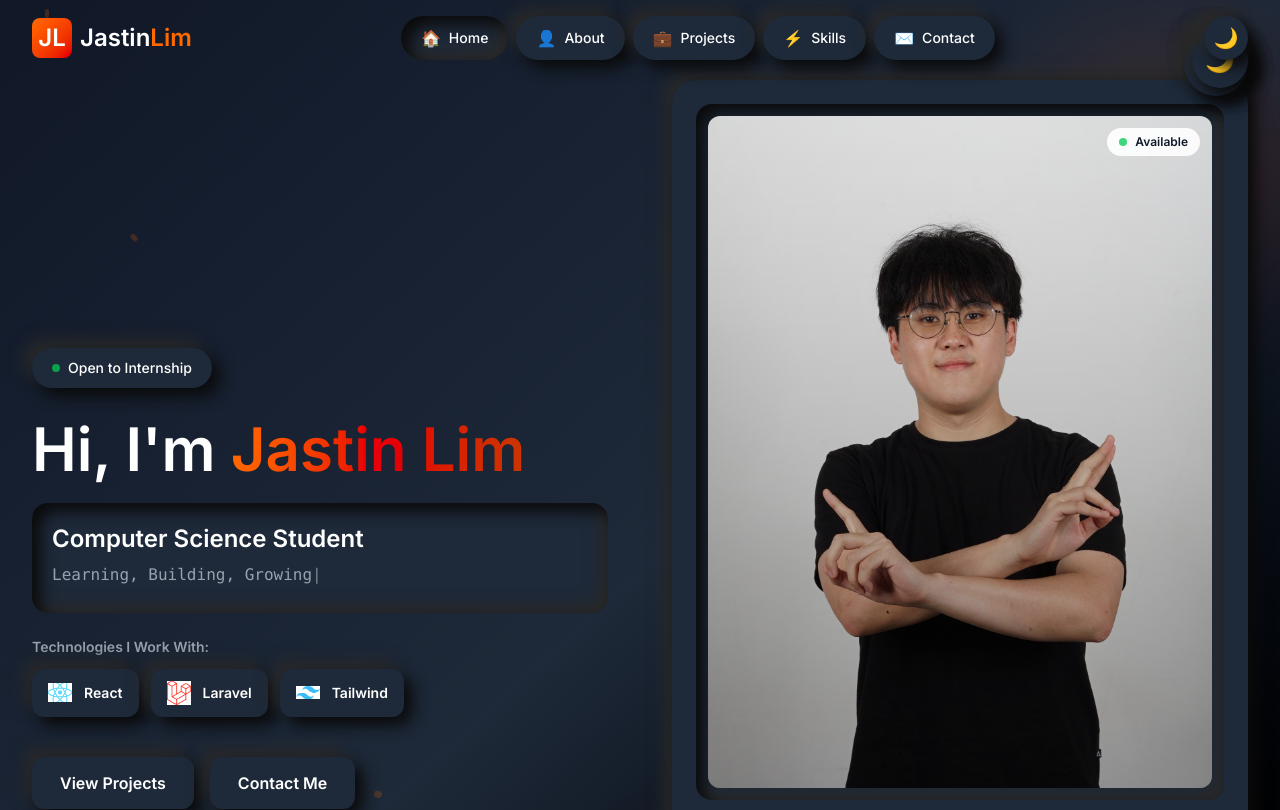
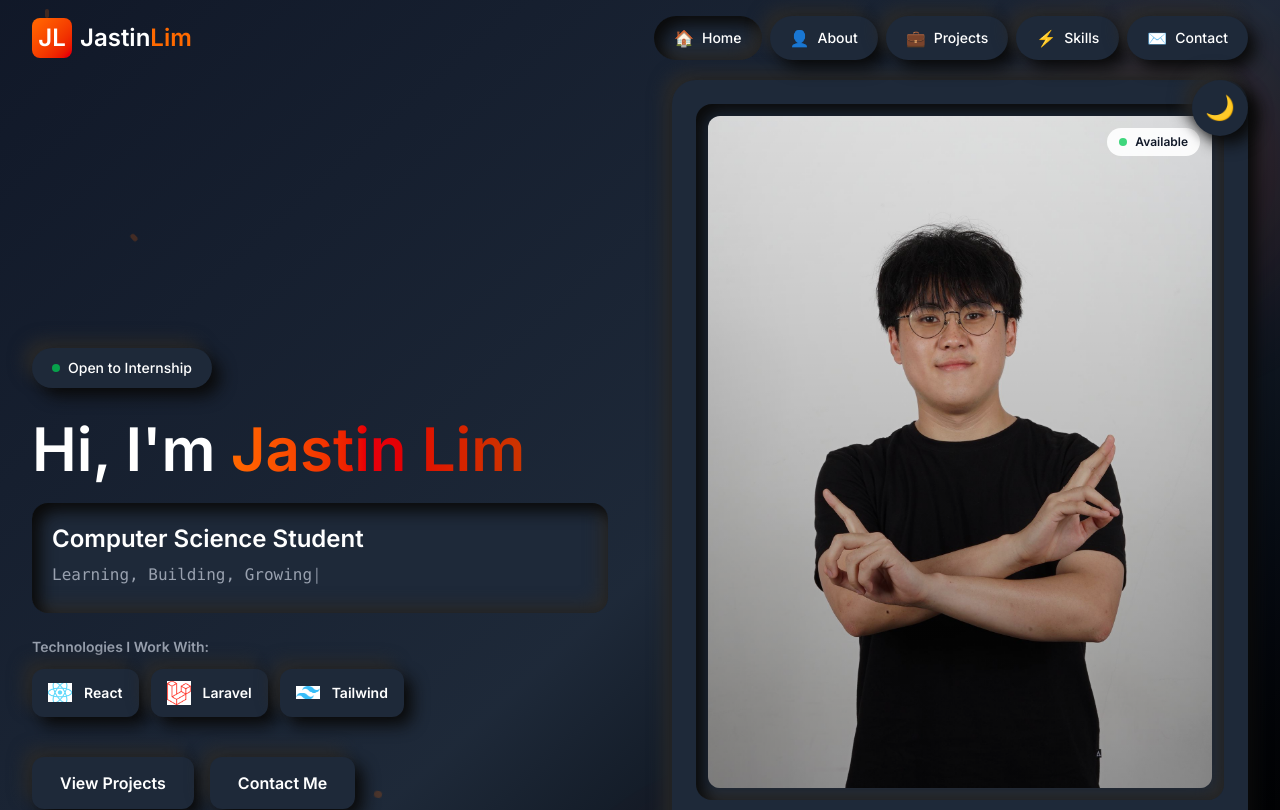
Before and after one commit to JazeL2304/JastinLim-Portfolio-Fullstack, a React (Vite) app in the folder portfolio-frontend/: page / in a window 1280 px wide. Shown: the top 810 px of the page. Built offline with nearby package versions, Linux system fonts and the light colour scheme.

Commit message:
Perbaikan Porto 3

```diff
--- a/portfolio-frontend/src/App.jsx
+++ b/portfolio-frontend/src/App.jsx
@@ -1,57 +1,53 @@
 import { useState, useEffect } from 'react';
+import { DarkModeProvider } from './contexts/DarkModeContext';
 import LoadingAnimation from './components/LoadingAnimation';
-import Navbar from './components/Navbar'; // Hanya navbar
-import Footer from './components/Footer'; // Footer terpisah
+import Navbar from './components/Navbar';
 import Hero from './components/Hero';
-import AboutContact from './components/About';
+import About from './components/About';
 import Projects from './components/Projects';
 import Skills from './components/Skills';
+import Footer from './components/Footer';
 
 function App() {
-  const [isLoading, setIsLoading] = useState(true);
+  const [loading, setLoading] = useState(true);
 
   useEffect(() => {
-    // Loading selesai setelah 3 detik
+    // Simulate loading
     const timer = setTimeout(() => {
-      setIsLoading(false);
+      setLoading(false);
     }, 3000);
 
     return () => clearTimeout(timer);
   }, []);
 
-  // Tampilkan loading dulu
-  if (isLoading) {
+  if (loading) {
     return <LoadingAnimation />;
   }
 
-  // Setelah loading selesai, tampilkan website
   return (
-    <div className="flex flex-col min-h-screen">
-      {/* Navbar - Fixed di atas */}
+    <DarkModeProvider>
+      <div className="App">
         <Navbar />
-
-      {/* Main Content - Flex grow untuk push footer ke bawah */}
-      <main className="flex-1">
+        <main>
           <section id="home">
             <Hero />
           </section>
-
           <section id="about">
-          <AboutContact />
+            <About />
           </section>
-
           <section id="projects">
             <Projects />
           </section>
-
           <section id="skills">
             <Skills />
           </section>
+          <section id="contact">
+            {/* Contact sudah ada di About.jsx */}
+          </section>
         </main>
-
-      {/* Footer - Akan berada di paling bawah */}
         <Footer />
       </div>
+    </DarkModeProvider>
   );
 }
 
--- a/portfolio-frontend/src/components/About.jsx
+++ b/portfolio-frontend/src/components/About.jsx
@@ -1,8 +1,11 @@
 import { useState } from 'react';
+import { useDarkMode } from '../contexts/DarkModeContext';
 import myPhoto from '../assets/photo/FOTO_JASTIN_1.jpg';
 
 function AboutContact() {
-  const [isDark, setIsDark] = useState(true);
+  // Gunakan Context untuk Dark Mode (HAPUS state lokal)
+  const { isDark, bgClass, cardBg, textColor, textMuted, neumorph, neumorphInset } = useDarkMode();
+
   const [formData, setFormData] = useState({
     name: '',
     email: '',
@@ -23,22 +26,6 @@ function AboutContact() {
     });
   };
 
-  const bgClass = isDark
-    ? 'bg-gradient-to-br from-gray-900 via-gray-800 to-black'
-    : 'bg-gradient-to-br from-gray-100 via-gray-200 to-gray-300';
-
-  const cardBg = isDark ? 'bg-gray-800' : 'bg-gray-200';
-  const textColor = isDark ? 'text-white' : 'text-gray-900';
-  const textMuted = isDark ? 'text-gray-400' : 'text-gray-600';
-
-  const neumorph = isDark
-    ? 'shadow-[8px_8px_16px_#0a0a0a,-8px_-8px_16px_#2a2a2a]'
-    : 'shadow-[8px_8px_16px_#bebebe,-8px_-8px_16px_#ffffff]';
-
-  const neumorphInset = isDark
-    ? 'shadow-[inset_8px_8px_16px_#0a0a0a,inset_-8px_-8px_16px_#2a2a2a]'
-    : 'shadow-[inset_8px_8px_16px_#bebebe,inset_-8px_-8px_16px_#ffffff]';
-
   return (
     <div className={`min-h-screen ${bgClass} py-20 transition-all duration-500 relative overflow-hidden`}>
       {/* Background Effects */}
@@ -47,13 +34,7 @@ function AboutContact() {
         <div className="absolute bottom-20 left-20 w-80 h-80 bg-red-500/10 rounded-full blur-3xl" />
       </div>
 
-      {/* Dark Mode Toggle */}
-      <button
-        onClick={() => setIsDark(!isDark)}
-        className={`fixed top-8 right-8 z-50 w-14 h-14 rounded-full ${cardBg} ${neumorph} flex items-center justify-center transition-all duration-300 hover:scale-110 text-2xl`}
-      >
-        {isDark ? '🌙' : '☀️'}
-      </button>
+      {/* DARK MODE TOGGLE DIHAPUS DARI SINI */}
 
       <div className="max-w-7xl mx-auto px-8 relative z-10">
         {/* ABOUT SECTION */}
--- a/portfolio-frontend/src/components/Footer.jsx
+++ b/portfolio-frontend/src/components/Footer.jsx
@@ -1,5 +1,6 @@
 import { useState } from 'react';
 import { Heart, Mail, MapPin, Phone, Github, Linkedin, Twitter, Instagram, ArrowUp } from 'lucide-react';
+import { useDarkMode } from '../contexts/DarkModeContext';
 
 function Footer() {
   const [isDark, setIsDark] = useState(true);
--- a/portfolio-frontend/src/components/Hero.jsx
+++ b/portfolio-frontend/src/components/Hero.jsx
@@ -1,11 +1,14 @@
 import { useState, useEffect } from 'react';
+import { useDarkMode } from '../contexts/DarkModeContext';
 import reactIcon from '../assets/photo/react.png';
 import laravelIcon from '../assets/photo/laravel.png';
 import tailwindIcon from '../assets/photo/tailwind.png';
 import myPhoto from '../assets/photo/FOTO_JASTIN_1.jpg';
 
 function Hero() {
-  const [isDark, setIsDark] = useState(true);
+  // Gunakan Context untuk Dark Mode
+  const { isDark, toggleDarkMode, bgClass, cardBg, textColor, textMuted, neumorph, neumorphInset } = useDarkMode();
+
   const [displayText, setDisplayText] = useState('');
   const fullText = "Learning, Building, Growing";
 
@@ -22,29 +25,13 @@ function Hero() {
     return () => clearInterval(timer);
   }, []);
 
-  const bgClass = isDark
-    ? 'bg-gradient-to-br from-gray-900 via-gray-800 to-black'
-    : 'bg-gradient-to-br from-gray-100 via-gray-200 to-gray-300';
-
-  const cardBg = isDark ? 'bg-gray-800' : 'bg-gray-200';
-  const textColor = isDark ? 'text-white' : 'text-gray-900';
-  const textMuted = isDark ? 'text-gray-400' : 'text-gray-600';
-
-  const neumorph = isDark
-    ? 'shadow-[8px_8px_16px_#0a0a0a,-8px_-8px_16px_#2a2a2a]'
-    : 'shadow-[8px_8px_16px_#bebebe,-8px_-8px_16px_#ffffff]';
-
-  const neumorphInset = isDark
-    ? 'shadow-[inset_8px_8px_16px_#0a0a0a,inset_-8px_-8px_16px_#2a2a2a]'
-    : 'shadow-[inset_8px_8px_16px_#bebebe,inset_-8px_-8px_16px_#ffffff]';
-
   const scrollToSection = (id) => {
     document.getElementById(id)?.scrollIntoView({ behavior: 'smooth' });
   };
 
   return (
     <div className={`min-h-screen ${bgClass} transition-all duration-500 relative overflow-hidden`}>
-      {/* Floating Particles - Reduced */}
+      {/* Floating Particles */}
       <div className="absolute inset-0 overflow-hidden pointer-events-none">
         {[...Array(8)].map((_, i) => (
           <div
@@ -62,10 +49,12 @@ function Hero() {
         ))}
       </div>
 
-      {/* Dark Mode Toggle */}
+      {/* Dark Mode Toggle - POSISI FIXED KANAN ATAS */}
       <button
-        onClick={() => setIsDark(!isDark)}
-        className={`fixed top-8 right-8 z-50 w-14 h-14 rounded-full ${cardBg} ${neumorph} flex items-center justify-center transition-all duration-300 hover:scale-110 text-2xl`}
+        onClick={toggleDarkMode}
+        className={`fixed top-20 right-8 z-[999] w-14 h-14 rounded-full ${cardBg} ${neumorph} flex items-center justify-center transition-all duration-300 hover:scale-110 text-2xl shadow-2xl`}
+        aria-label="Toggle Dark Mode"
+        title={isDark ? 'Switch to Light Mode' : 'Switch to Dark Mode'}
       >
         {isDark ? '🌙' : '☀️'}
       </button>
@@ -101,7 +90,7 @@ function Hero() {
               </div>
             </div>
 
-            {/* Tech Stack with Real Icons */}
+            {/* Tech Stack */}
             <div>
               <p className={`${textMuted} text-sm mb-3 font-semibold`}>Technologies I Work With:</p>
               <div className="flex flex-wrap gap-3">
@@ -140,13 +129,10 @@ function Hero() {
 
           {/* Right Content - Profile Card */}
           <div className="relative">
-            {/* Decorative Circles */}
             <div className="absolute -top-10 -right-10 w-64 h-64 bg-gradient-to-br from-orange-500/20 to-red-600/20 rounded-full blur-3xl animate-pulse" />
             <div className="absolute -bottom-10 -left-10 w-64 h-64 bg-gradient-to-br from-red-600/20 to-orange-500/20 rounded-full blur-3xl animate-pulse" style={{ animationDelay: '1s' }} />
 
-            {/* Main Profile Card */}
             <div className={`relative ${cardBg} ${neumorph} rounded-3xl p-6 transform hover:scale-105 transition-all duration-500`}>
-              {/* Photo Container */}
               <div className={`relative ${cardBg} ${neumorphInset} rounded-2xl p-3 mb-5 overflow-hidden`}>
                 <div className="aspect-[3/4] rounded-xl relative overflow-hidden">
                   <img
@@ -154,9 +140,7 @@ function Hero() {
                     alt="Jastin Lim"
                     className="w-full h-full object-cover"
                   />
-                  {/* Overlay */}
                   <div className="absolute inset-0 bg-gradient-to-t from-black/30 to-transparent" />
-                  {/* Badge */}
                   <div className="absolute top-3 right-3 bg-white/90 backdrop-blur-sm rounded-full px-3 py-1.5 flex items-center gap-2">
                     <div className="w-2 h-2 bg-green-500 rounded-full animate-pulse" />
                     <span className="text-xs font-bold text-gray-900">Available</span>
@@ -164,12 +148,10 @@ function Hero() {
                 </div>
               </div>
 
-              {/* Info Section */}
               <div className="text-center mb-5">
                 <h3 className={`text-xl font-bold ${textColor} mb-1`}>Jastin Lim</h3>
                 <p className={`${textMuted} text-sm mb-4`}>CS Student | Web Developer</p>
 
-                {/* Social Links */}
                 <div className="flex justify-center gap-3">
                   {[
                     { emoji: '💼', label: 'LinkedIn' },
@@ -187,7 +169,6 @@ function Hero() {
                 </div>
               </div>
 
-              {/* Quick Info */}
               <div className={`${cardBg} ${neumorphInset} rounded-xl p-4 space-y-2.5`}>
                 <div className="flex items-center justify-between">
                   <span className={`text-xs ${textMuted}`}>📍 Location</span>
--- a/portfolio-frontend/src/components/Navbar.jsx
+++ b/portfolio-frontend/src/components/Navbar.jsx
@@ -1,10 +1,13 @@
 import { useState, useEffect } from 'react';
+import { useDarkMode } from '../contexts/DarkModeContext';
 
 function NavbarFooter() {
-  const [isDark, setIsDark] = useState(true);
   const [isMenuOpen, setIsMenuOpen] = useState(false);
   const [scrolled, setScrolled] = useState(false);
   const [activeSection, setActiveSection] = useState('home');
+
+  // Ambil dark mode dari Context (TANPA toggleDarkMode)
+  const { isDark, textColor, neumorph, neumorphInset } = useDarkMode();
 
   useEffect(() => {
     const handleScroll = () => {
@@ -34,18 +37,6 @@ function NavbarFooter() {
     }
   };
 
-  const bgClass = isDark ? 'bg-gray-800' : 'bg-gray-200';
-  const textColor = isDark ? 'text-white' : 'text-gray-900';
-  const textMuted = isDark ? 'text-gray-400' : 'text-gray-600';
-
-  const neumorph = isDark
-    ? 'shadow-[8px_8px_16px_#0a0a0a,-8px_-8px_16px_#2a2a2a]'
-    : 'shadow-[8px_8px_16px_#bebebe,-8px_-8px_16px_#ffffff]';
-
-  const neumorphInset = isDark
-    ? 'shadow-[inset_8px_8px_16px_#0a0a0a,inset_-8px_-8px_16px_#2a2a2a]'
-    : 'shadow-[inset_8px_8px_16px_#bebebe,inset_-8px_-8px_16px_#ffffff]';
-
   const navItems = [
     { id: 'home', label: 'Home', emoji: '🏠' },
     { id: 'about', label: 'About', emoji: '👤' },
@@ -59,7 +50,7 @@ function NavbarFooter() {
       {/* NAVBAR */}
       <nav
         className={`fixed top-0 left-0 right-0 z-[100] transition-all duration-500 ${
-          scrolled ? `${bgClass} ${neumorph}` : 'bg-transparent'
+          scrolled ? `bg-gray-800 ${neumorph}` : 'bg-transparent'
         }`}
       >
         <div className="max-w-7xl mx-auto px-8 py-4">
@@ -83,7 +74,7 @@ function NavbarFooter() {
                 <button
                   key={item.id}
                   onClick={() => scrollToSection(item.id)}
-                  className={`${bgClass} ${
+                  className={`bg-gray-800 ${
                     activeSection === item.id ? neumorphInset : neumorph
                   } px-5 py-2.5 rounded-full ${textColor} font-medium transition-all duration-300 hover:scale-105 flex items-center gap-2 ${
                     activeSection === item.id ? 'text-orange-500' : ''
@@ -95,24 +86,13 @@ function NavbarFooter() {
               ))}
             </div>
 
-            {/* Right Actions */}
-            <div className="flex items-center gap-3">
-              {/* Dark Mode Toggle */}
-              <button
-                onClick={() => setIsDark(!isDark)}
-                className={`w-11 h-11 ${bgClass} ${neumorph} rounded-full flex items-center justify-center transition-all duration-300 hover:scale-110 text-xl`}
-              >
-                {isDark ? '🌙' : '☀️'}
-              </button>
-
-              {/* Mobile Menu Toggle */}
-              <button
-                onClick={() => setIsMenuOpen(!isMenuOpen)}
-                className={`md:hidden w-11 h-11 ${bgClass} ${neumorph} rounded-full flex items-center justify-center transition-all duration-300 hover:scale-110 text-xl`}
-              >
-                {isMenuOpen ? '✕' : '☰'}
-              </button>
-            </div>
+            {/* Mobile Menu Toggle - HANYA INI, TIDAK ADA DARK MODE TOGGLE */}
+            <button
+              onClick={() => setIsMenuOpen(!isMenuOpen)}
+              className={`md:hidden w-11 h-11 bg-gray-800 ${neumorph} rounded-full flex items-center justify-center transition-all duration-300 hover:scale-110 text-xl`}
+            >
+              {isMenuOpen ? '✕' : '☰'}
+            </button>
           </div>
 
           {/* Mobile Menu */}
@@ -121,12 +101,12 @@ function NavbarFooter() {
               isMenuOpen ? 'max-h-96 opacity-100 mt-4' : 'max-h-0 opacity-0'
             }`}
           >
-            <div className={`${bgClass} ${neumorph} rounded-2xl p-4 space-y-2`}>
+            <div className={`bg-gray-800 ${neumorph} rounded-2xl p-4 space-y-2`}>
               {navItems.map((item) => (
                 <button
                   key={item.id}
                   onClick={() => scrollToSection(item.id)}
-                  className={`w-full ${bgClass} ${
+                  className={`w-full bg-gray-800 ${
                     activeSection === item.id ? neumorphInset : neumorph
                   } px-5 py-3 rounded-xl ${textColor} font-medium transition-all duration-300 hover:scale-105 flex items-center gap-3 ${
                     activeSection === item.id ? 'text-orange-500' : ''
@@ -151,14 +131,12 @@ function NavbarFooter() {
         </div>
       </nav>
 
-
-
       {/* Scroll to Top Button */}
       <button
         onClick={() => window.scrollTo({ top: 0, behavior: 'smooth' })}
-        className={`fixed bottom-8 right-8 w-12 h-12 ${bgClass} ${neumorph} rounded-full flex items-center justify-center hover:scale-110 transition-all duration-300 text-xl ${
+        className={`fixed bottom-8 right-8 w-12 h-12 bg-gray-800 ${neumorph} rounded-full flex items-center justify-center hover:scale-110 transition-all duration-300 text-xl ${
           scrolled ? 'opacity-100' : 'opacity-0 pointer-events-none'
-        }`}
+        } z-50`}
       >
         ⬆️
       </button>
--- a/portfolio-frontend/src/components/NeumorphismContainer.jsx
+++ b/portfolio-frontend/src/components/NeumorphismContainer.jsx
@@ -1,26 +1,12 @@
-import React, { useState } from 'react';
-import About from './About';
-import Contact from './Contact';
-import myPhoto from '../assets/photo/FOTO_JASTIN_1.jpg'; // Pastikan path ini benar
+import React from 'react';
+import { useDarkMode } from './contexts/DarkModeContext';
+import About from './components/About';
+import Contact from './components/Contact';
+import myPhoto from './assets/photo/FOTO_JASTIN_1.jpg';
 
 function NeumorphismContainer() {
-  const [isDark, setIsDark] = useState(true);
-
-  const bgClass = isDark
-    ? 'bg-gradient-to-br from-gray-900 via-gray-800 to-black'
-    : 'bg-gradient-to-br from-gray-100 via-gray-200 to-gray-300';
-
-  const cardBg = isDark ? 'bg-gray-800' : 'bg-gray-200';
-  const textColor = isDark ? 'text-white' : 'text-gray-900';
-  const textMuted = isDark ? 'text-gray-400' : 'text-gray-600';
-
-  const neumorph = isDark
-    ? 'shadow-[8px_8px_16px_#0a0a0a,-8px_-8px_16px_#2a2a2a]'
-    : 'shadow-[8px_8px_16px_#bebebe,-8px_-8px_16px_#ffffff]';
-
-  const neumorphInset = isDark
-    ? 'shadow-[inset_8px_8px_16px_#0a0a0a,inset_-8px_-8px_16px_#2a2a2a]'
-    : 'shadow-[inset_8px_8px_16px_#bebebe,inset_-8px_-8px_16px_#ffffff]';
+  // Gunakan Context (HAPUS state lokal)
+  const { isDark, bgClass, cardBg, textColor, textMuted, neumorph, neumorphInset } = useDarkMode();
 
   const styleProps = {
     isDark, cardBg, textColor, textMuted, neumorph, neumorphInset, myPhoto
@@ -33,12 +19,7 @@ function NeumorphismContainer() {
         <div className="absolute bottom-20 left-20 w-80 h-80 bg-red-500/10 rounded-full blur-3xl" />
       </div>
 
-      <button
-        onClick={() => setIsDark(!isDark)}
-        className={`fixed top-8 right-8 z-50 w-14 h-14 rounded-full ${cardBg} ${neumorph} flex items-center justify-center transition-all duration-300 hover:scale-110 text-2xl`}
-      >
-        {isDark ? '🌙' : '☀️'}
-      </button>
+      {/* DARK MODE TOGGLE DIHAPUS DARI SINI */}
 
       <div className="max-w-7xl mx-auto px-8 relative z-10">
         <About {...styleProps} />
--- a/portfolio-frontend/src/components/Projects.jsx
+++ b/portfolio-frontend/src/components/Projects.jsx
@@ -1,12 +1,15 @@
-import { useState, useEffect } from 'react';
+import { useState } from 'react';
+import { useDarkMode } from '../contexts/DarkModeContext';
 import { Github, ExternalLink, Code, Star, Layers, Zap } from 'lucide-react';
 
 function Projects() {
-  const [isDark, setIsDark] = useState(true);
+  // Gunakan Context (HAPUS state lokal isDark)
+  const { isDark, bgClass, cardBg, textColor, textMuted, neumorph, neumorphInset } = useDarkMode();
+
   const [selectedFilter, setSelectedFilter] = useState('All');
   const [hoveredProject, setHoveredProject] = useState(null);
 
-  // Mock project data - ganti dengan data dari API nanti
+  // Mock project data
   const projects = [
     {
       id: 1,
@@ -82,22 +85,6 @@ function Projects() {
     ? projects
     : projects.filter(p => p.category === selectedFilter);
 
-  const bgClass = isDark
-    ? 'bg-gradient-to-br from-gray-900 via-gray-800 to-black'
-    : 'bg-gradient-to-br from-gray-100 via-gray-200 to-gray-300';
-
-  const cardBg = isDark ? 'bg-gray-800' : 'bg-gray-200';
-  const textColor = isDark ? 'text-white' : 'text-gray-900';
-  const textMuted = isDark ? 'text-gray-400' : 'text-gray-600';
-
-  const neumorph = isDark
-    ? 'shadow-[8px_8px_16px_#0a0a0a,-8px_-8px_16px_#2a2a2a]'
-    : 'shadow-[8px_8px_16px_#bebebe,-8px_-8px_16px_#ffffff]';
-
-  const neumorphInset = isDark
-    ? 'shadow-[inset_8px_8px_16px_#0a0a0a,inset_-8px_-8px_16px_#2a2a2a]'
-    : 'shadow-[inset_8px_8px_16px_#bebebe,inset_-8px_-8px_16px_#ffffff]';
-
   return (
     <div className={`min-h-screen ${bgClass} py-24 relative overflow-hidden transition-all duration-500`}>
       {/* Background Decoration */}
@@ -106,13 +93,7 @@ function Projects() {
         <div className="absolute bottom-20 right-20 w-96 h-96 bg-red-500/10 rounded-full blur-3xl" />
       </div>
 
-      {/* Dark Mode Toggle */}
-      <button
-        onClick={() => setIsDark(!isDark)}
-        className={`fixed top-8 right-8 z-50 w-16 h-16 rounded-full ${cardBg} ${neumorph} flex items-center justify-center transition-all duration-300 hover:scale-110`}
-      >
-        {isDark ? '🌙' : '☀️'}
-      </button>
+      {/* DARK MODE TOGGLE DIHAPUS DARI SINI */}
 
       <div className="max-w-7xl mx-auto px-8 relative z-10">
         {/* Header */}
--- a/portfolio-frontend/src/components/Skills.jsx
+++ b/portfolio-frontend/src/components/Skills.jsx
@@ -1,4 +1,5 @@
 import { useState } from 'react';
+import { useDarkMode } from '../contexts/DarkModeContext';
 import reactIcon from '../assets/photo/react.png';
 import laravelIcon from '../assets/photo/laravel.png';
 import mysqlIcon from '../assets/photo/mysql.png';
@@ -12,7 +13,9 @@ import kotlinIcon from '../assets/photo/kotlin.png';
 import phpIcon from '../assets/photo/php.png';
 
 function Skills() {
-  const [isDark, setIsDark] = useState(true);
+  // Gunakan Context (HAPUS state lokal isDark)
+  const { isDark, bgClass, cardBg, textColor, textMuted, neumorph, neumorphInset } = useDarkMode();
+
   const [hoveredSkill, setHoveredSkill] = useState(null);
 
   const skills = [
@@ -29,22 +32,6 @@ function Skills() {
     { name: 'Figma', icon: figmaIcon, level: 72, category: 'Design' }
   ];
 
-  const bgClass = isDark
-    ? 'bg-gradient-to-br from-gray-900 via-gray-800 to-black'
-    : 'bg-gradient-to-br from-gray-100 via-gray-200 to-gray-300';
-
-  const cardBg = isDark ? 'bg-gray-800' : 'bg-gray-200';
-  const textColor = isDark ? 'text-white' : 'text-gray-900';
-  const textMuted = isDark ? 'text-gray-400' : 'text-gray-600';
-
-  const neumorph = isDark
-    ? 'shadow-[8px_8px_16px_#0a0a0a,-8px_-8px_16px_#2a2a2a]'
-    : 'shadow-[8px_8px_16px_#bebebe,-8px_-8px_16px_#ffffff]';
-
-  const neumorphInset = isDark
-    ? 'shadow-[inset_8px_8px_16px_#0a0a0a,inset_-8px_-8px_16px_#2a2a2a]'
-    : 'shadow-[inset_8px_8px_16px_#bebebe,inset_-8px_-8px_16px_#ffffff]';
-
   return (
     <div className={`min-h-screen ${bgClass} py-20 relative overflow-hidden transition-all duration-500`}>
       {/* Background Effects */}
@@ -53,13 +40,7 @@ function Skills() {
         <div className="absolute bottom-1/4 right-10 w-80 h-80 bg-red-500/10 rounded-full blur-3xl animate-pulse" style={{ animationDelay: '1s' }} />
       </div>
 
-      {/* Dark Mode Toggle */}
-      <button
-        onClick={() => setIsDark(!isDark)}
-        className={`fixed top-8 right-8 z-50 w-14 h-14 rounded-full ${cardBg} ${neumorph} flex items-center justify-center transition-all duration-300 hover:scale-110 text-2xl`}
-      >
-        {isDark ? '🌙' : '☀️'}
-      </button>
+      {/* DARK MODE TOGGLE DIHAPUS DARI SINI */}
 
       <div className="max-w-7xl mx-auto px-8 relative z-10">
         {/* Header */}
--- /dev/null
+++ b/portfolio-frontend/src/contexts/DarkModeContext.jsx
@@ -0,0 +1,76 @@
+import { createContext, useContext, useState, useEffect } from 'react';
+
+// Create Context
+const DarkModeContext = createContext();
+
+// Custom Hook untuk menggunakan Dark Mode
+export const useDarkMode = () => {
+  const context = useContext(DarkModeContext);
+  if (!context) {
+    throw new Error('useDarkMode must be used within DarkModeProvider');
+  }
+  return context;
+};
+
+// Provider Component
+export const DarkModeProvider = ({ children }) => {
+  const [isDark, setIsDark] = useState(true);
+
+  // Load dari localStorage saat pertama kali
+  useEffect(() => {
+    const savedMode = localStorage.getItem('darkMode');
+    if (savedMode !== null) {
+      setIsDark(savedMode === 'true');
+    }
+  }, []);
+
+  // Save ke localStorage setiap kali berubah
+  useEffect(() => {
+    localStorage.setItem('darkMode', isDark.toString());
+
+    // Apply ke document class
+    if (isDark) {
+      document.documentElement.classList.add('dark');
+    } else {
+      document.documentElement.classList.remove('dark');
+    }
+  }, [isDark]);
+
+  const toggleDarkMode = () => {
+    setIsDark(prev => !prev);
+  };
+
+  // Style Classes (bisa digunakan di semua komponen)
+  const bgClass = isDark
+    ? 'bg-gradient-to-br from-gray-900 via-gray-800 to-black'
+    : 'bg-gradient-to-br from-gray-100 via-gray-200 to-gray-300';
+
+  const cardBg = isDark ? 'bg-gray-800' : 'bg-gray-200';
+  const textColor = isDark ? 'text-white' : 'text-gray-900';
+  const textMuted = isDark ? 'text-gray-400' : 'text-gray-600';
+
+  const neumorph = isDark
+    ? 'shadow-[8px_8px_16px_#0a0a0a,-8px_-8px_16px_#2a2a2a]'
+    : 'shadow-[8px_8px_16px_#bebebe,-8px_-8px_16px_#ffffff]';
+
+  const neumorphInset = isDark
+    ? 'shadow-[inset_8px_8px_16px_#0a0a0a,inset_-8px_-8px_16px_#2a2a2a]'
+    : 'shadow-[inset_8px_8px_16px_#bebebe,inset_-8px_-8px_16px_#ffffff]';
+
+  const value = {
+    isDark,
+    toggleDarkMode,
+    bgClass,
+    cardBg,
+    textColor,
+    textMuted,
+    neumorph,
+    neumorphInset
+  };
+
+  return (
+    <DarkModeContext.Provider value={value}>
+      {children}
+    </DarkModeContext.Provider>
+  );
+};
```
Lines whose indentation alone changed are shown as unchanged.
